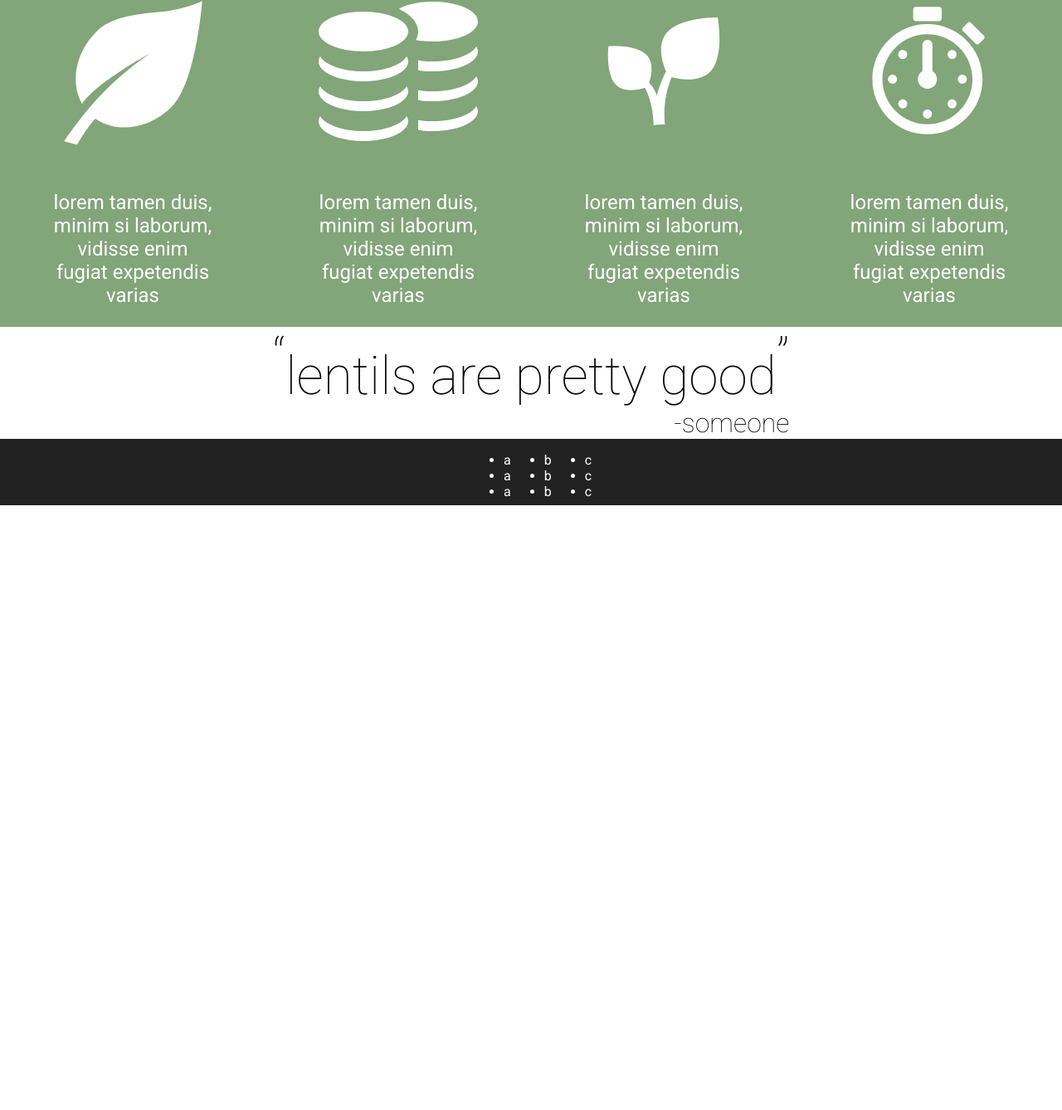
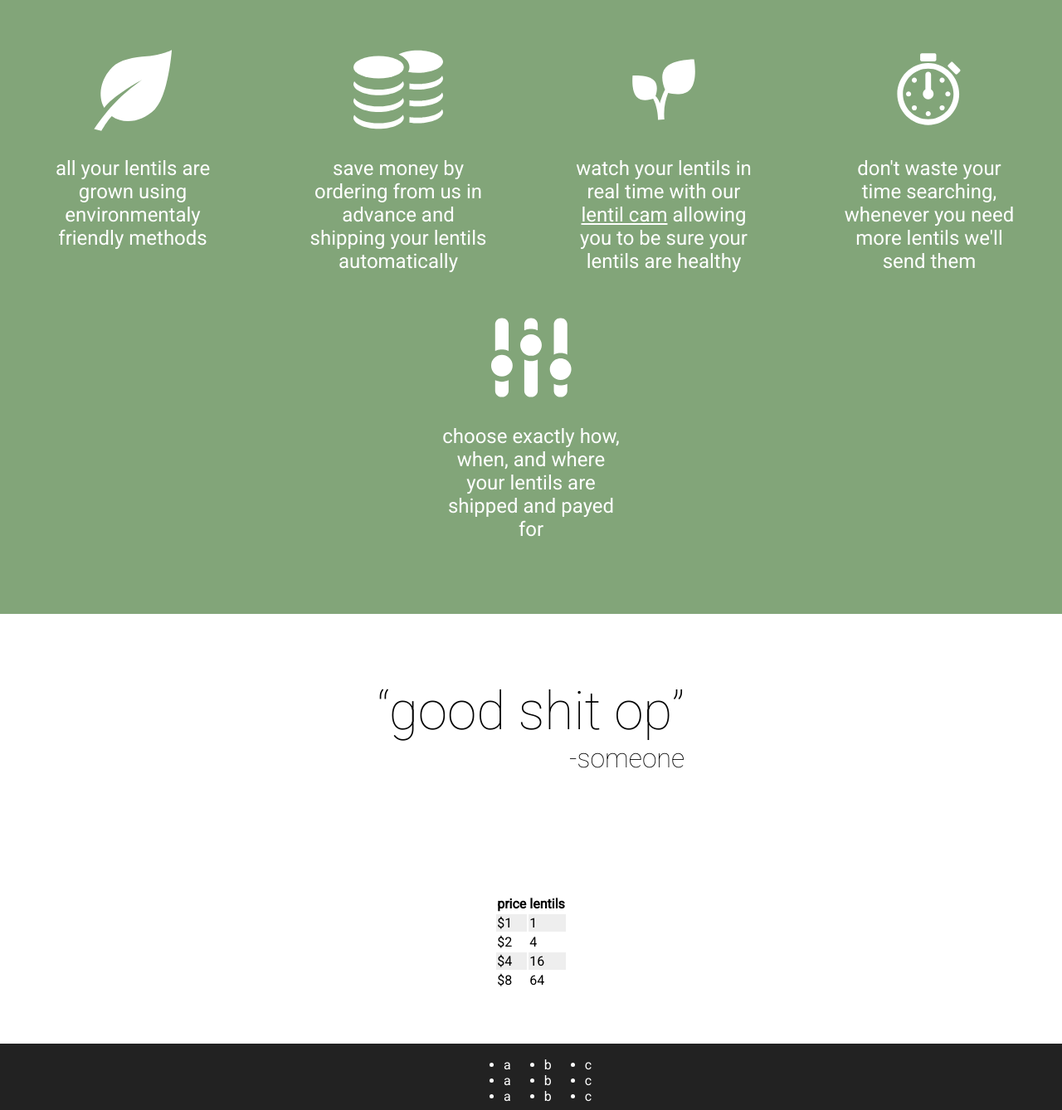
Before and after one commit to turbio/lentils-as-a-service, a plain HTML site: page mockups/index.html in a window 1280 px wide. Shown: the part 834-2172 px from the top of the page at 83% size. Before the commit the page ends 1443 px from the top, so only its background shows below. Drawn offline with Linux system fonts and the light colour scheme; a script that the page names is missing.

Commit message:
more mockup stuff

```diff
--- a/mockups/index.html
+++ b/mockups/index.html
@@ -11,9 +11,14 @@
 		<div id="title-bar">
 			<img src="logo.svg" id="title-bar-logo"/>
 			<div id="title-bar-text">Lentils as a Service</div>
+            <a href="/signup" class="link-button button-clear right-button">signin</a>
 		</div>
 		<div id="mission-statement" class="centered-statement">Bridging the gap between lentils and the cloud</div>
-		<div id="sub-mission-statement" class="centered-statement">Throughout history lentils have been ... idk some stuff that makes it sounds as though thpsum o deserunt sed laborum id multos expetendis an admodum summis officia tempor, excepteur ab</div>
+		<div id="sub-mission-statement" class="centered-statement right-button">
+            Lentils have been an important part of the human diet throughout history offering sustainable healthy living.
+            But in todays ever evolving world, recieving those lentils isn't as simple as it once was. This is where we comes in,
+            offering lentils on a subscription basis, you'll never run out of what you need most.
+        </div>
 		<div class="centered-button-wrapper">
 			<a href="/signup" class="link-button">get started</a>
             <a href="/signup" class="link-button">live lentil cam</a>
@@ -25,29 +30,66 @@
 		</div>
 	</div>
     <a name="more"></a>
-    <div id="more-info">
+    <div id="more-info" class="page-section">
         <div class="info-item">
             <img src="leaf.svg" class="info-item-icon"/>
-            <div>lorem tamen duis, minim si laborum, vidisse enim fugiat expetendis varias</div>
+            <div>
+                all your lentils are grown using environmentaly friendly methods
+            </div>
         </div>
         <div class="info-item">
             <img src="money.svg" class="info-item-icon"/>
-            <div>lorem tamen duis, minim si laborum, vidisse enim fugiat expetendis varias</div>
+            <div>save money by ordering from us in advance and shipping your lentils automatically</div>
         </div>
         <div class="info-item">
             <img src="sprout.svg" class="info-item-icon"/>
-            <div>lorem tamen duis, minim si laborum, vidisse enim fugiat expetendis varias</div>
+            <div>
+                watch your lentils in real time with our
+                <a href="cam">lentil cam</a> allowing you to be sure your lentils are healthy
+            </div>
         </div>
         <div class="info-item">
             <img src="time.svg" class="info-item-icon"/>
-            <div>lorem tamen duis, minim si laborum, vidisse enim fugiat expetendis varias</div>
+            <div>
+                don't waste your time searching, whenever you need more lentils we'll send them
+            </div>
+        </div>
+         <div class="info-item">
+            <img src="options.svg" class="info-item-icon"/>
+            <div>
+                choose exactly how, when, and where your lentils are shipped and payed for
+            </div>
         </div>
     </div>
-    <div class="page-quote">
+    <div id="page-quote" class="page-section">
         <div class="quote">
-            <div class="quote-text">lentils are pretty good</div>
+            <div class="quote-text">good shit op</div>
             <div class="quote-attrib">someone</div>
         </div>
+    </div>
+    <div id="page-pricing" class="page-section">
+        <table>
+            <tr>
+                <th>price</th>
+                <th>lentils</th>
+            </tr>
+            <tr>
+                <td>$1</td>
+                <td>1</td>
+            </tr>
+            <tr>
+                <td>$2</td>
+                <td>4</td>
+            </tr>
+            <tr>
+                <td>$4</td>
+                <td>16</td>
+            </tr>
+            <tr>
+                <td>$8</td>
+                <td>64</td>
+            </tr>
+        </table>
     </div>
     <div id="footer">
         <ul>
--- a/mockups/style.css
+++ b/mockups/style.css
@@ -2,6 +2,10 @@ body{
 	margin: 0;
     font-size: 12pt;
     font-family: 'Roboto', sans-serif;
+}
+
+a{
+    color: white;
 }
 
 #top-section{
@@ -45,7 +49,7 @@ body{
     left: -1em;
     right: 0em;
     bottom: -1em;
-    position: absolute;
+    position: fixed;
     z-index: -1;
 }
 
@@ -85,6 +89,20 @@ body{
     box-shadow: 5px 5px 15px rgba(0, 0, 0, .8);
 }
 
+.button-clear{
+    box-shadow: none;
+    background: none;
+}
+
+.button-clear:hover{
+    box-shadow: none;
+    background: rgba(255, 255, 255, .1);
+}
+
+.right-button{
+    margin-left: auto;
+}
+
 .centered-button-wrapper{
     margin-top: 1em;
     width: 100%;
@@ -108,36 +126,40 @@ body{
     text-decoration: none;
 }
 
-#more-info{
+.page-section{
     position: relative;
     width: 100%;
-    background: #82a579;
     display: flex;
     justify-content: space-around;
     flex-wrap: wrap;
+    padding-top: 4em;
+    padding-bottom: 4em;
+}
+
+#more-info{
+    background: #82a579;
 }
 
 .info-item{
     margin: 1em;
     text-align: center;
-    width: 8em;
+    width: 9em;
     font-size: 1.5em;
     color: #fff;
 }
 
-.page-quote{
-    display: flex;
-    justify-content: center;
-    width: 100%;
+#page-quote{
+    background: rgba(255, 255, 255, .6);
 }
 
 .info-item-icon{
-    width: 100%;
+    width: 50%;
 }
 
 .quote{
     font-weight: 100;
     max-width: 50em;
+    margin: 1em;
 }
 
 .quote-text{
@@ -146,12 +168,10 @@ body{
 }
 
 .quote-text:before{
-    vertical-align: super;
     content: "\201C";
 }
 
 .quote-text:after{
-    vertical-align: super;
     content: "\201D";
 }
 
@@ -160,8 +180,25 @@ body{
     font-size: 2em;
 }
 
+table, tr, td, th{
+    border-style: solid;
+    border: 1px;
+}
+
+tr:nth-child(odd){
+    background: #fff;
+}
+
+tr:nth-child(even){
+    background: #eee;
+}
+
 .quote-attrib:before{
     content: "-";
+}
+
+#page-pricing{
+    background: white;
 }
 
 #footer{
```
Also changed, not shown: mockups/options.svg (added).
